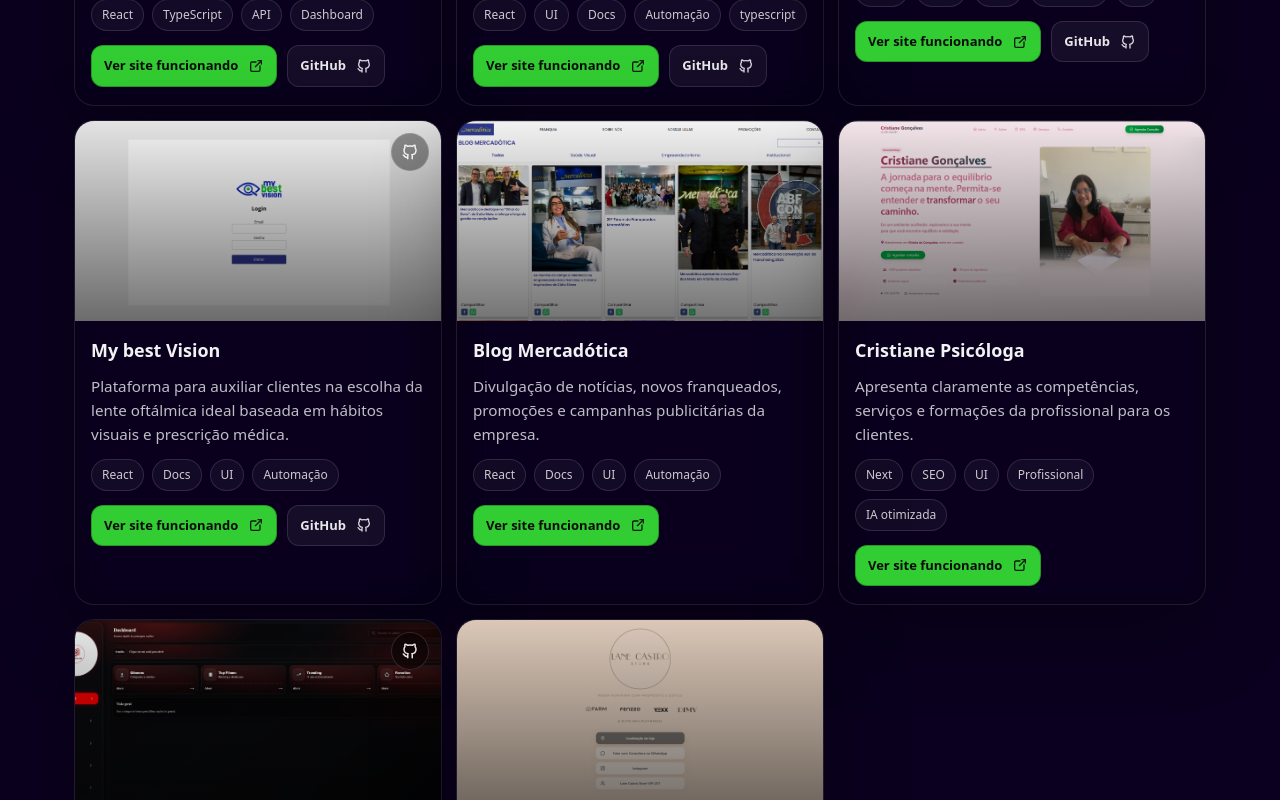
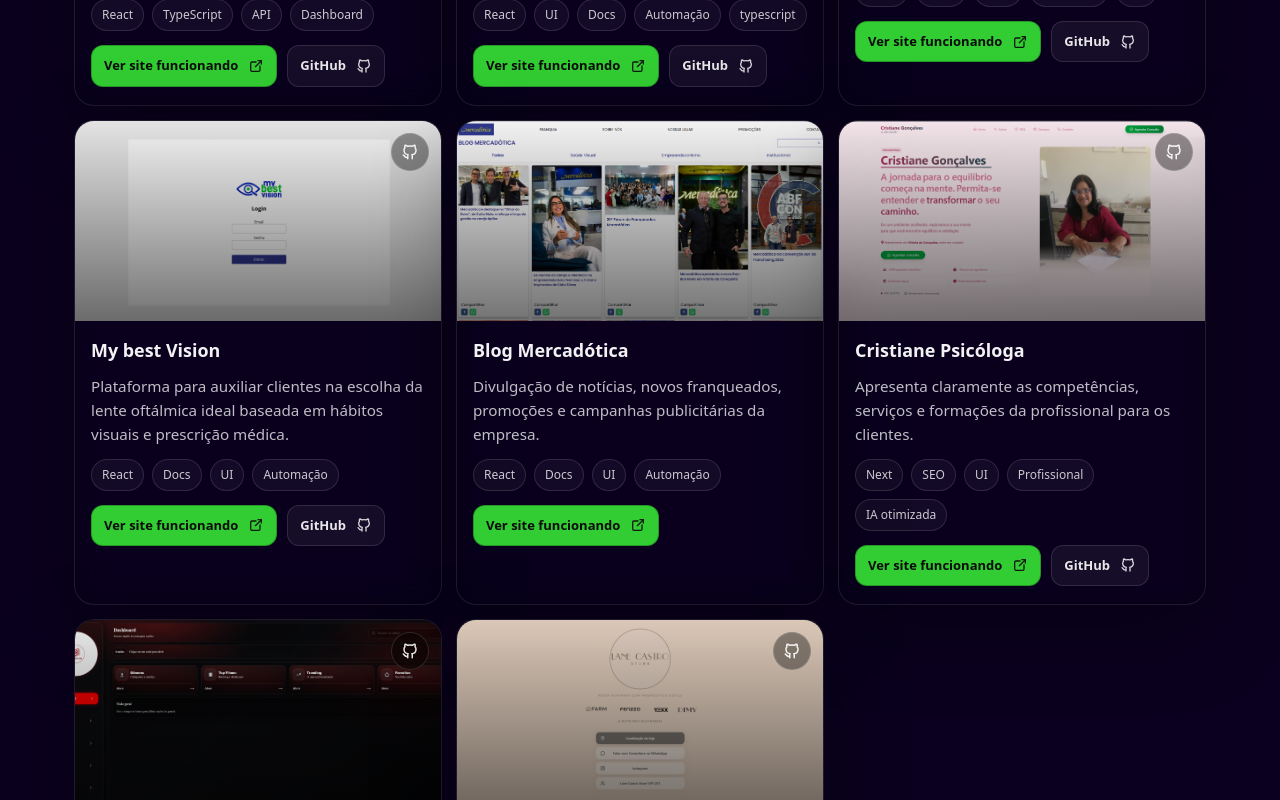
Before and after one commit to Gervasss/portfolio, a Next.js app: page / in a window 1280 px wide. Shown: the part 4980-5780 px from the top of the page. Built offline with nearby package versions, Linux system fonts and the light colour scheme.

Commit message:
adição de doc nos projetos lanestore e crispsi

```diff
--- a/src/components/Projects/ProjectsSection.tsx
+++ b/src/components/Projects/ProjectsSection.tsx
@@ -31,7 +31,7 @@
       cover: "/intranet.png",
       href: "https://intranetv2.mercadotica.com/",
       github: "https://github.com/Gervasss/intranet-mercadotica-case-study",
-      tags: ["React", "Docs", "Chat","typescript", "API"],
+      tags: ["React", "Docs", "Chat", "typescript", "API"],
     },
     {
       title: "My best Vision",
@@ -54,7 +54,7 @@
       description: t("Projects.items.psicologa"),
       cover: "/cris.png",
       href: "https://www.cristianepsi.com.br/",
-      github: "",
+      github: "https://github.com/Gervasss/crispsi-presentation",
       tags: ["Next", "SEO", "UI", "Profissional", "IA otimizada"],
     },
     {
@@ -65,11 +65,12 @@
       github: "https://github.com/Gervasss/moviedb",
       tags: ["Next", "SEO", "UI", "Profissional", "IA otimizada", "Server Components"],
     },
-     {
+    {
       title: "Links Rápidos Lane Castro store",
       description: t("Projects.items.links"),
       cover: "/links.png",
       href: "https://links.lanecastrostore.com.br/",
+      github: "https://github.com/Gervasss/lane-store-presentation",
       tags: ["Next", "SEO", "UI", "Profissional", "IA otimizada", "Server Components"],
     },
 
```
